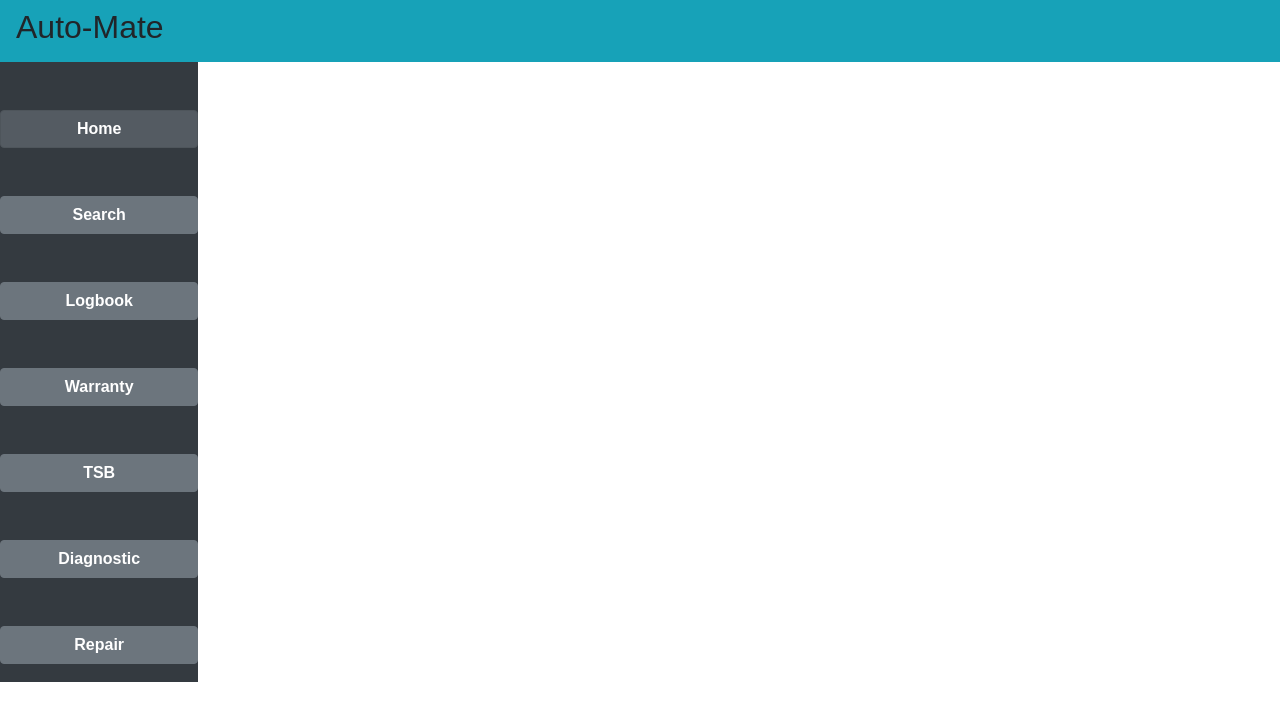
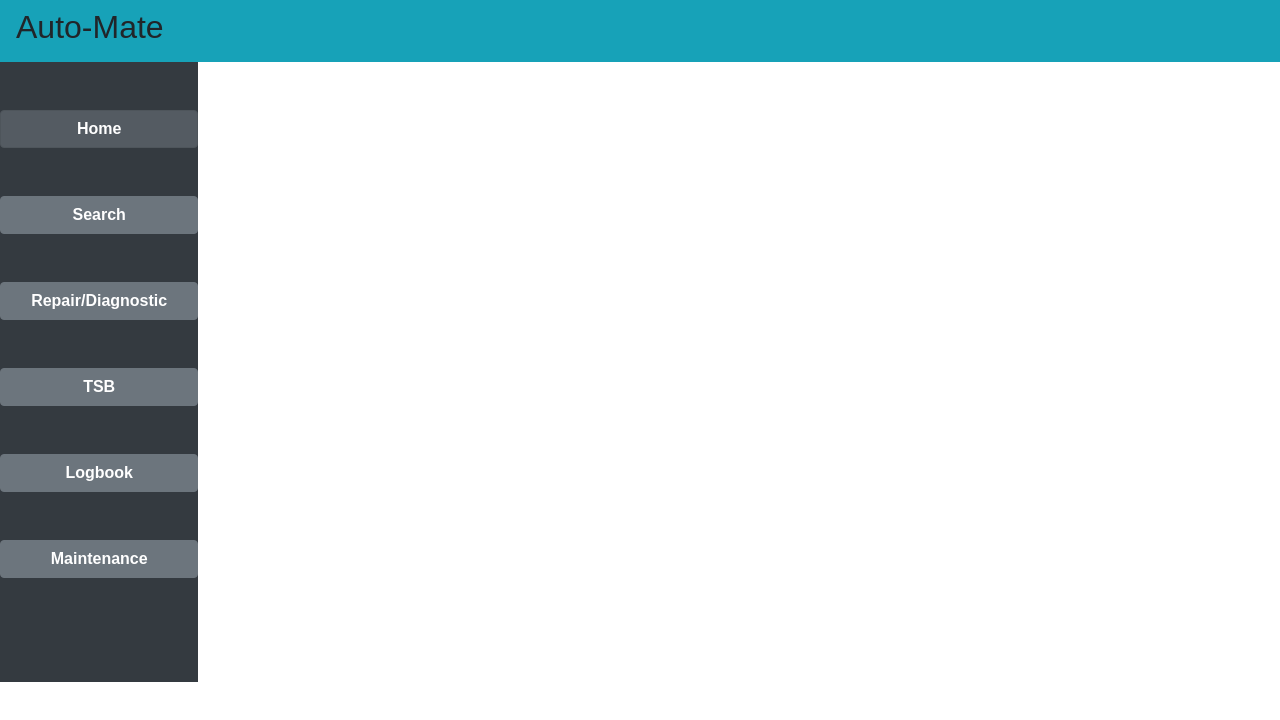
Before and after one commit to KTJ-46/Auto_Mate, a React (Create React App) app in the folder client/: page / in a window 1280 px wide. Shown: the top 720 px of the page. Built offline with nearby package versions, Linux system fonts and the light colour scheme; a web font is replaced by a local one.

Commit message:
changed sidebar

```diff
--- a/client/src/pages/Diagnostic.js
+++ /dev/null
@@ -1,50 +0,0 @@
-import React, { Component } from "react";
-import DeleteBtn from "../components/DeleteBtn";
-import Jumbotron from "../components/Jumbotron";
-import API from "../utils/API";
-import { Link } from "react-router-dom";
-import { Col, Row, Container } from "../components/Grid";
-import { List, ListItem } from "../components/List";
-import { Input, TextArea, FormBtn } from "../components/Form";
-import EditBtn from "../components/EditBtn";
-
-
-class Diagnostic extends Component {
-
-
-    render() {
-      return (
-        <Container fluid>
-          <Row>
-          <Col size="md-2">
-            <div className="sidebarMenu">
-              <br></br>
-              <br></br>
-              <a href="/" class="btn btn-secondary btn-block font-weight-bold" role="button">Home</a>
-              <br></br>
-              <br></br>
-              <a href="/search" class="btn btn-secondary btn-block font-weight-bold" role="button">Search</a>
-              <br></br>
-              <br></br>
-              <a href="/logbook" class="btn btn-secondary btn-block font-weight-bold " role="button">Logbook</a>
-              <br></br>
-              <br></br>
-              <a href="/warranty" class="btn btn-secondary btn-block font-weight-bold" role="button">Warranty</a>
-              <br></br>
-              <br></br>
-              <a href="/tsb" class="btn btn-secondary btn-block font-weight-bold" role="button">TSB</a>
-              <br></br>
-              <br></br>
-              <a href="/diagnostic" class="btn btn-secondary btn-block font-weight-bold active" role="button">Diagnostic</a>
-              <br></br>
-              <br></br>
-              <a href="/repair" class="btn btn-secondary btn-block font-weight-bold" role="button">Repair</a>
-             </div>
-            </Col>
-          </Row>
-        </Container>
-      );
-    }
-  }
-
-  export default Diagnostic;
--- a/client/src/pages/Home.js
+++ b/client/src/pages/Home.js
@@ -27,19 +27,16 @@ class Home extends Component {
             <a href="/search" class="btn btn-secondary btn-block font-weight-bold" role="button">Search</a>
             <br></br>
             <br></br>
-              <a href="/logbook" class="btn btn-secondary btn-block font-weight-bold " role="button">Logbook</a>
-              <br></br>
-              <br></br>
-              <a href="/warranty" class="btn btn-secondary btn-block font-weight-bold" role="button">Warranty</a>
+            <a href="/repair" class="btn btn-secondary btn-block font-weight-bold" role="button">Repair/Diagnostic</a>
             <br></br>
             <br></br>
             <a href="/tsb" class="btn btn-secondary btn-block font-weight-bold" role="button">TSB</a>
             <br></br>
             <br></br>
-              <a href="/diagnostic" class="btn btn-secondary btn-block font-weight-bold" role="button">Diagnostic</a>
+            <a href="/logbook" class="btn btn-secondary btn-block font-weight-bold" role="button">Logbook</a>
             <br></br>
             <br></br>
-              <a href="/repair" class="btn btn-secondary btn-block font-weight-bold" role="button">Repair</a>
+            <a href="/maintenance" class="btn btn-secondary btn-block font-weight-bold" role="button">Maintenance</a>
              </div>
             </Col>
 
--- a/client/src/pages/Logbook.js
+++ b/client/src/pages/Logbook.js
@@ -79,19 +79,16 @@ class Logbook extends Component {
             <a href="/search" class="btn btn-secondary btn-block font-weight-bold" role="button">Search</a>
             <br></br>
             <br></br>
-            <a href="/logbook" class="btn btn-secondary btn-block font-weight-bold active" role="button">Logbook</a>
-            <br></br>
-            <br></br>
-            <a href="/warranty" class="btn btn-secondary btn-block font-weight-bold" role="button">Warranty</a>
+            <a href="/repair" class="btn btn-secondary btn-block font-weight-bold" role="button">Repair/Diagnostic</a>
             <br></br>
             <br></br>
             <a href="/tsb" class="btn btn-secondary btn-block font-weight-bold" role="button">TSB</a>
             <br></br>
             <br></br>
-            <a href="/diagnostic" class="btn btn-secondary btn-block font-weight-bold" role="button">Diagnostic</a>
+            <a href="/logbook" class="btn btn-secondary btn-block font-weight-bold active" role="button">Logbook</a>
             <br></br>
             <br></br>
-            <a href="/repair" class="btn btn-secondary btn-block font-weight-bold" role="button">Repair</a>
+            <a href="/maintenance" class="btn btn-secondary btn-block font-weight-bold" role="button">Maintenance</a>
            </div>
           </Col>
           <Col size="md-5">
--- /dev/null
+++ b/client/src/pages/Maintenance.js
@@ -0,0 +1,47 @@
+import React, { Component } from "react";
+import DeleteBtn from "../components/DeleteBtn";
+import Jumbotron from "../components/Jumbotron";
+import API from "../utils/API";
+import { Link } from "react-router-dom";
+import { Col, Row, Container } from "../components/Grid";
+import { List, ListItem } from "../components/List";
+import { Input, TextArea, FormBtn } from "../components/Form";
+import EditBtn from "../components/EditBtn";
+
+
+class Maintenance extends Component {
+
+
+    render() {
+      return (
+        <Container fluid>
+          <Row>
+          <Col size="md-2">
+            <div className="sidebarMenu">
+            <br></br>
+            <br></br>
+            <a href="/" class="btn btn-secondary btn-block font-weight-bold" role="button">Home</a>
+            <br></br>
+            <br></br>
+            <a href="/search" class="btn btn-secondary btn-block font-weight-bold" role="button">Search</a>
+            <br></br>
+            <br></br>
+            <a href="/repair" class="btn btn-secondary btn-block font-weight-bold" role="button">Repair/Diagnostic</a>
+            <br></br>
+            <br></br>
+            <a href="/tsb" class="btn btn-secondary btn-block font-weight-bold" role="button">TSB</a>
+            <br></br>
+            <br></br>
+            <a href="/logbook" class="btn btn-secondary btn-block font-weight-bold" role="button">Logbook</a>
+            <br></br>
+            <br></br>
+            <a href="/maintenance" class="btn btn-secondary btn-block font-weight-bold active" role="button">Maintenance</a>
+             </div>
+            </Col>
+          </Row>
+        </Container>
+      );
+    }
+  }
+
+  export default Maintenance;
--- a/client/src/pages/Repair.js
+++ b/client/src/pages/Repair.js
@@ -9,7 +9,7 @@ import { Input, TextArea, FormBtn } from "../components/Form";
 import EditBtn from "../components/EditBtn";
 
 
-class Repair extends Component {
+class RepairDiagnostic extends Component {
 
 
     render() {
@@ -26,19 +26,16 @@ class Repair extends Component {
             <a href="/search" class="btn btn-secondary btn-block font-weight-bold" role="button">Search</a>
             <br></br>
             <br></br>
-              <a href="/logbook" class="btn btn-secondary btn-block font-weight-bold " role="button">Logbook</a>
-              <br></br>
-              <br></br>
-              <a href="/warranty" class="btn btn-secondary btn-block font-weight-bold" role="button">Warranty</a>
+            <a href="/repair" class="btn btn-secondary btn-block font-weight-bold active" role="button">Repair/Diagnostic</a>
             <br></br>
             <br></br>
             <a href="/tsb" class="btn btn-secondary btn-block font-weight-bold" role="button">TSB</a>
             <br></br>
             <br></br>
-              <a href="/diagnostic" class="btn btn-secondary btn-block font-weight-bold" role="button">Diagnostic</a>
+            <a href="/logbook" class="btn btn-secondary btn-block font-weight-bold" role="button">Logbook</a>
             <br></br>
             <br></br>
-              <a href="/repair" class="btn btn-secondary btn-block font-weight-bold active" role="button">Repair</a>
+            <a href="/maintenance" class="btn btn-secondary btn-block font-weight-bold" role="button">Maintenance</a>
              </div>
             </Col>
           </Row>
@@ -47,4 +44,4 @@ class Repair extends Component {
     }
   }
 
-  export default Repair;
+  export default RepairDiagnostic;
--- a/client/src/pages/Search.js
+++ b/client/src/pages/Search.js
@@ -26,19 +26,16 @@ class Search extends Component {
             <a href="/search" class="btn btn-secondary btn-block font-weight-bold active" role="button">Search</a>
             <br></br>
             <br></br>
-              <a href="/logbook" class="btn btn-secondary btn-block font-weight-bold " role="button">Logbook</a>
-              <br></br>
-              <br></br>
-              <a href="/warranty" class="btn btn-secondary btn-block font-weight-bold" role="button">Warranty</a>
+            <a href="/repair" class="btn btn-secondary btn-block font-weight-bold" role="button">Repair/Diagnostic</a>
             <br></br>
             <br></br>
             <a href="/tsb" class="btn btn-secondary btn-block font-weight-bold" role="button">TSB</a>
             <br></br>
             <br></br>
-              <a href="/diagnostic" class="btn btn-secondary btn-block font-weight-bold" role="button">Diagnostic</a>
+            <a href="/logbook" class="btn btn-secondary btn-block font-weight-bold" role="button">Logbook</a>
             <br></br>
             <br></br>
-              <a href="/repair" class="btn btn-secondary btn-block font-weight-bold" role="button">Repair</a>
+            <a href="/maintenance" class="btn btn-secondary btn-block font-weight-bold" role="button">Maintenance</a>
              </div>
             </Col>
           </Row>
--- a/client/src/pages/TSB.js
+++ b/client/src/pages/TSB.js
@@ -26,19 +26,16 @@ class TSB extends Component {
             <a href="/search" class="btn btn-secondary btn-block font-weight-bold" role="button">Search</a>
             <br></br>
             <br></br>
-              <a href="/logbook" class="btn btn-secondary btn-block font-weight-bold " role="button">Logbook</a>
-              <br></br>
-              <br></br>
-              <a href="/warranty" class="btn btn-secondary btn-block font-weight-bold" role="button">Warranty</a>
+            <a href="/repair" class="btn btn-secondary btn-block font-weight-bold" role="button">Repair/Diagnostic</a>
             <br></br>
             <br></br>
             <a href="/tsb" class="btn btn-secondary btn-block font-weight-bold active" role="button">TSB</a>
             <br></br>
             <br></br>
-              <a href="/diagnostic" class="btn btn-secondary btn-block font-weight-bold" role="button">Diagnostic</a>
+            <a href="/logbook" class="btn btn-secondary btn-block font-weight-bold" role="button">Logbook</a>
             <br></br>
             <br></br>
-              <a href="/repair" class="btn btn-secondary btn-block font-weight-bold" role="button">Repair</a>
+            <a href="/maintenance" class="btn btn-secondary btn-block font-weight-bold" role="button">Maintenance</a>
              </div>
             </Col>
           </Row>
--- a/client/src/pages/Warranty.js
+++ /dev/null
@@ -1,50 +0,0 @@
-import React, { Component } from "react";
-import DeleteBtn from "../components/DeleteBtn";
-import Jumbotron from "../components/Jumbotron";
-import API from "../utils/API";
-import { Link } from "react-router-dom";
-import { Col, Row, Container } from "../components/Grid";
-import { List, ListItem } from "../components/List";
-import { Input, TextArea, FormBtn } from "../components/Form";
-import EditBtn from "../components/EditBtn";
-
-
-class Warranty extends Component {
-
-
-    render() {
-      return (
-        <Container fluid>
-          <Row>
-          <Col size="md-2">
-            <div className="sidebarMenu">
-              <br></br>
-              <br></br>
-              <a href="/" class="btn btn-secondary btn-block font-weight-bold" role="button">Home</a>
-              <br></br>
-              <br></br>
-              <a href="/search" class="btn btn-secondary btn-block font-weight-bold" role="button">Search</a>
-              <br></br>
-              <br></br>
-              <a href="/logbook" class="btn btn-secondary btn-block font-weight-bold " role="button">Logbook</a>
-              <br></br>
-              <br></br>
-              <a href="/warranty" class="btn btn-secondary btn-block font-weight-bold active" role="button">Warranty</a>
-              <br></br>
-              <br></br>
-              <a href="/tsb" class="btn btn-secondary btn-block font-weight-bold" role="button">TSB</a>
-              <br></br>
-              <br></br>
-              <a href="/diagnostic" class="btn btn-secondary btn-block font-weight-bold" role="button">Diagnostic</a>
-              <br></br>
-              <br></br>
-              <a href="/repair" class="btn btn-secondary btn-block font-weight-bold" role="button">Repair</a>
-             </div>
-            </Col>
-          </Row>
-        </Container>
-      );
-    }
-  }
-
-  export default Warranty;
```
Also changed, not shown: client/src/App.js (+3 -4 lines), 2 other files (tests, documents, lock files or other folders). Lines whose indentation alone changed are shown as unchanged.
